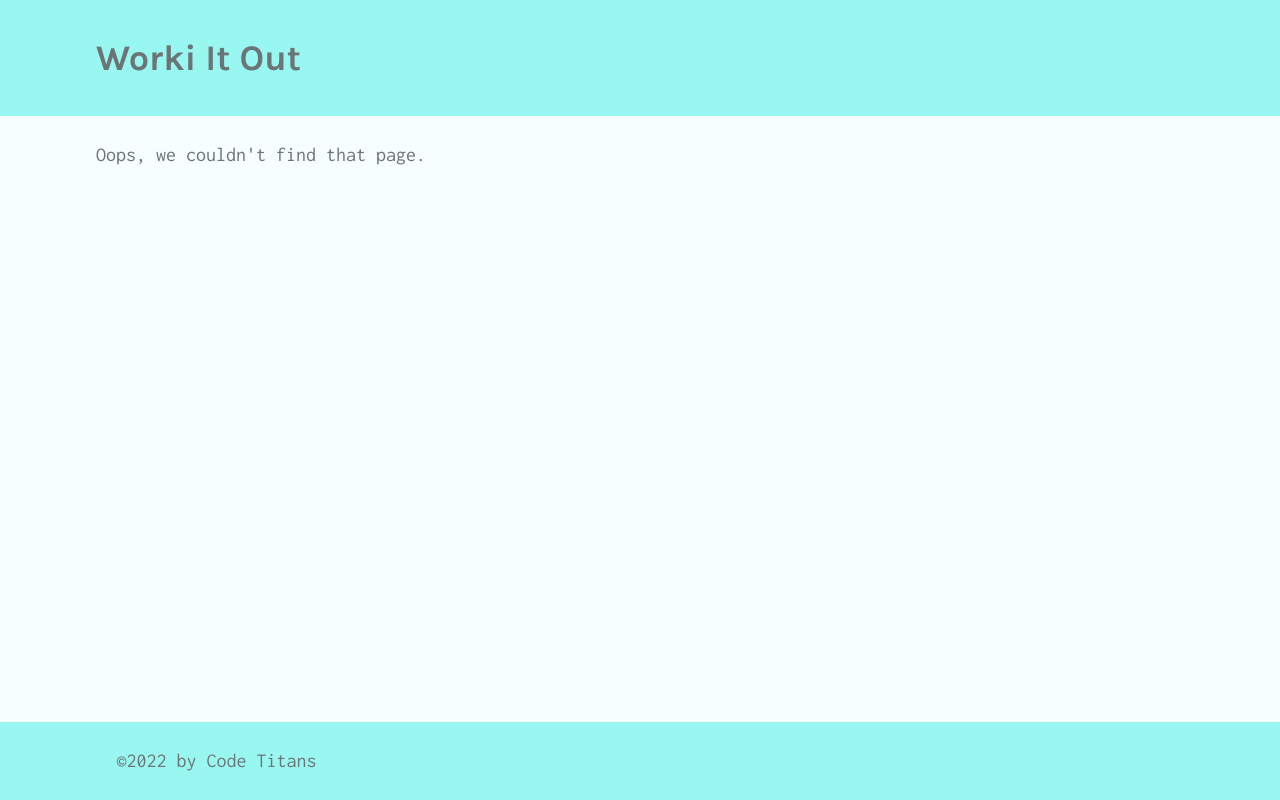
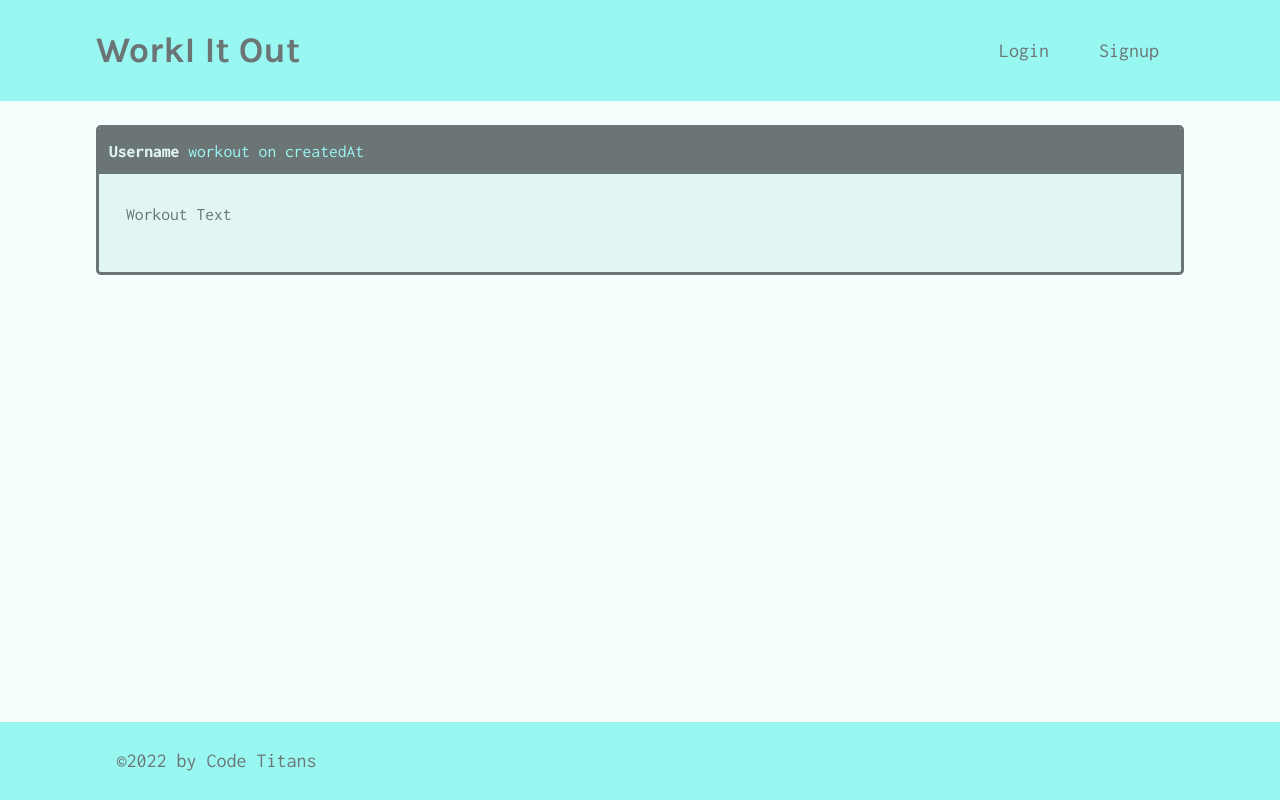
Before and after one commit to HrishikeshKanabar/WorkI-IT-Out, a React (Create React App) app in the folder client/: page /workout/1 in a window 1280 px wide. Built offline with nearby package versions, Linux system fonts and the light colour scheme.

Commit message:
Added routes to header , index workoput and SingleWorkout

```diff
--- a/client/src/App.js
+++ b/client/src/App.js
@@ -31,8 +31,8 @@
     <Route exact path="/" component={Home} />
     <Route exact path="/login" component={Login} />
     <Route exact path="/signup" component={Signup} />
-    <Route exact path="/profile" component={Profile} />
-    <Route exact path="/workout" component={SingleWorkout} />
+    <Route exact path="/profile/:username?" component={Profile} />
+    <Route exact path="/workout/:id" component={SingleWorkout} />
 
     <Route component={NoMatch} />
   </Switch>
--- a/client/src/components/Header/index.js
+++ b/client/src/components/Header/index.js
@@ -1,10 +1,18 @@
 import React from "react";
+import { Link } from 'react-router-dom';
 
 const Header = () => {
   return (
     <header className="bg-secondary mb-4 py-2 flex-row align-center">
       <div className="container flex-row justify-space-between-lg justify-center align-center">
-        <h1>Worki It Out</h1>
+        <Link to="/">
+          <h1>WorkI It Out</h1>
+        </Link>
+
+        <nav className="text-center">
+          <Link to="/login">Login</Link>
+          <Link to="/signup">Signup</Link>
+        </nav>
       </div>
     </header>
   );
--- a/client/src/components/WorkoutList/index.js
+++ b/client/src/components/WorkoutList/index.js
@@ -1,4 +1,5 @@
-import React from 'react';
+import React from "react";
+import { Link } from "react-router-dom";
 
 const WorkoutList = ({ workouts, title }) => {
   if (!workouts.length) {
@@ -9,18 +10,26 @@
     <div>
       <h3>{title}</h3>
       {workouts &&
-        workouts.map(workout => (
+        workouts.map((workout) => (
           <div key={workout._id} className="card mb-3">
             <p className="card-header">
-              {workout.username}
+              <Link
+                to={`/profile/${workout.username}`}
+                style={{ fontWeight: 700 }}
+                className="text-light"
+              >
+                {workout.username}
+              </Link>{" "}
               workout on {workout.createdAt}
             </p>
             <div className="card-body">
-              <p>{workout.workoutText}</p>
-              <p className="mb-0">
-                Reactions: {workout.reactionCount} || Click to{' '}
-                {workout.reactionCount ? 'see' : 'start'} the discussion!
-              </p>
+              <Link to={`/workout/${workout._id}`}>
+                <p>{workout.workoutText}</p>
+                <p className="mb-0">
+                  Reactions: {workout.reactionCount} || Click to{" "}
+                  {workout.reactionCount ? "see" : "start"} the discussion!
+                </p>
+              </Link>
             </div>
           </div>
         ))}
--- a/client/src/pages/SingleWorkout.js
+++ b/client/src/pages/SingleWorkout.js
@@ -1,6 +1,9 @@
 import React from "react";
+import { useParams } from 'react-router-dom';
 
 const SingleWorkout = (props) => {
+  const { id: workoutId } = useParams();
+  console.log(workoutId);
   return (
     <div>
       <div className="card mb-3">
```
